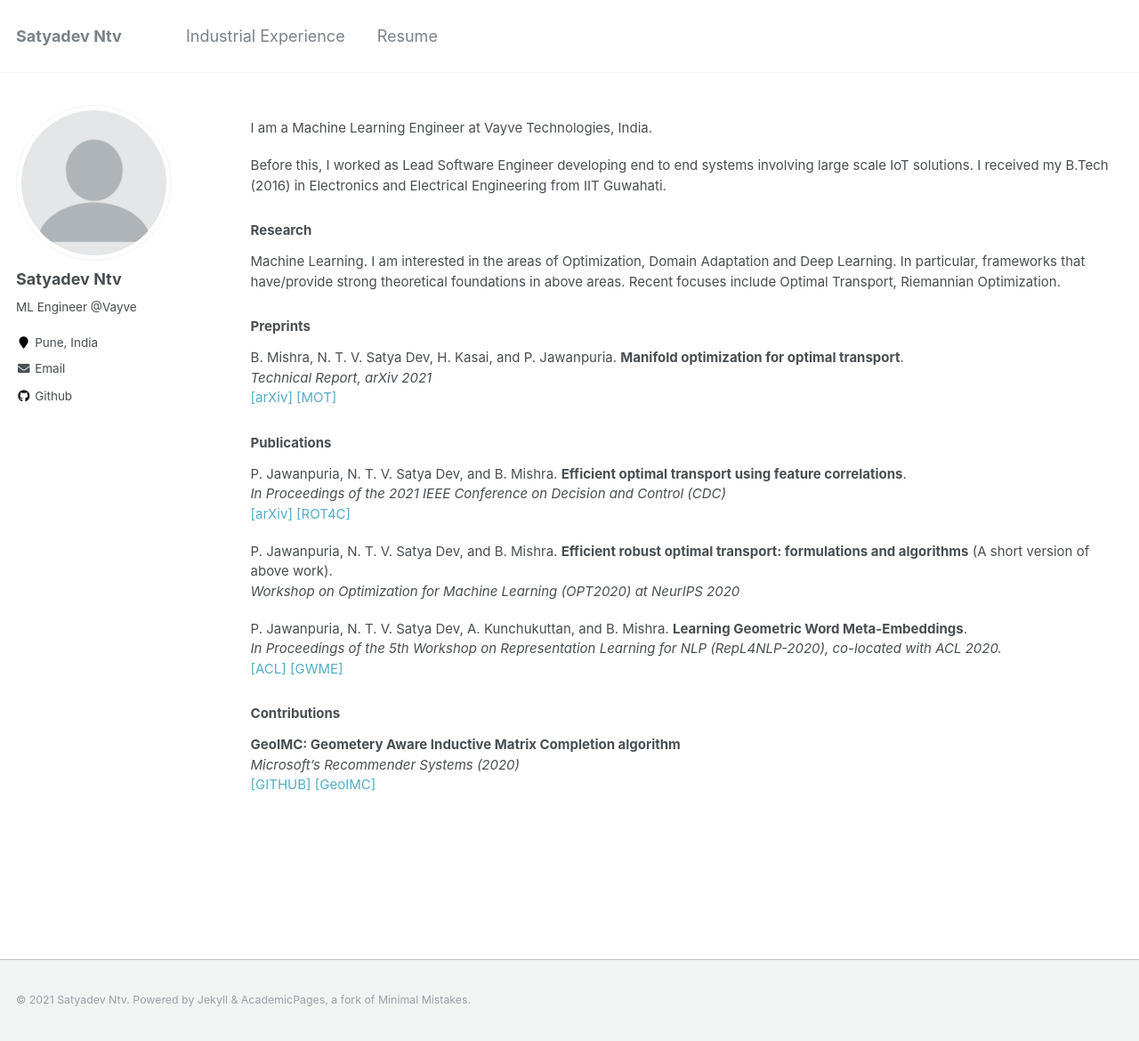
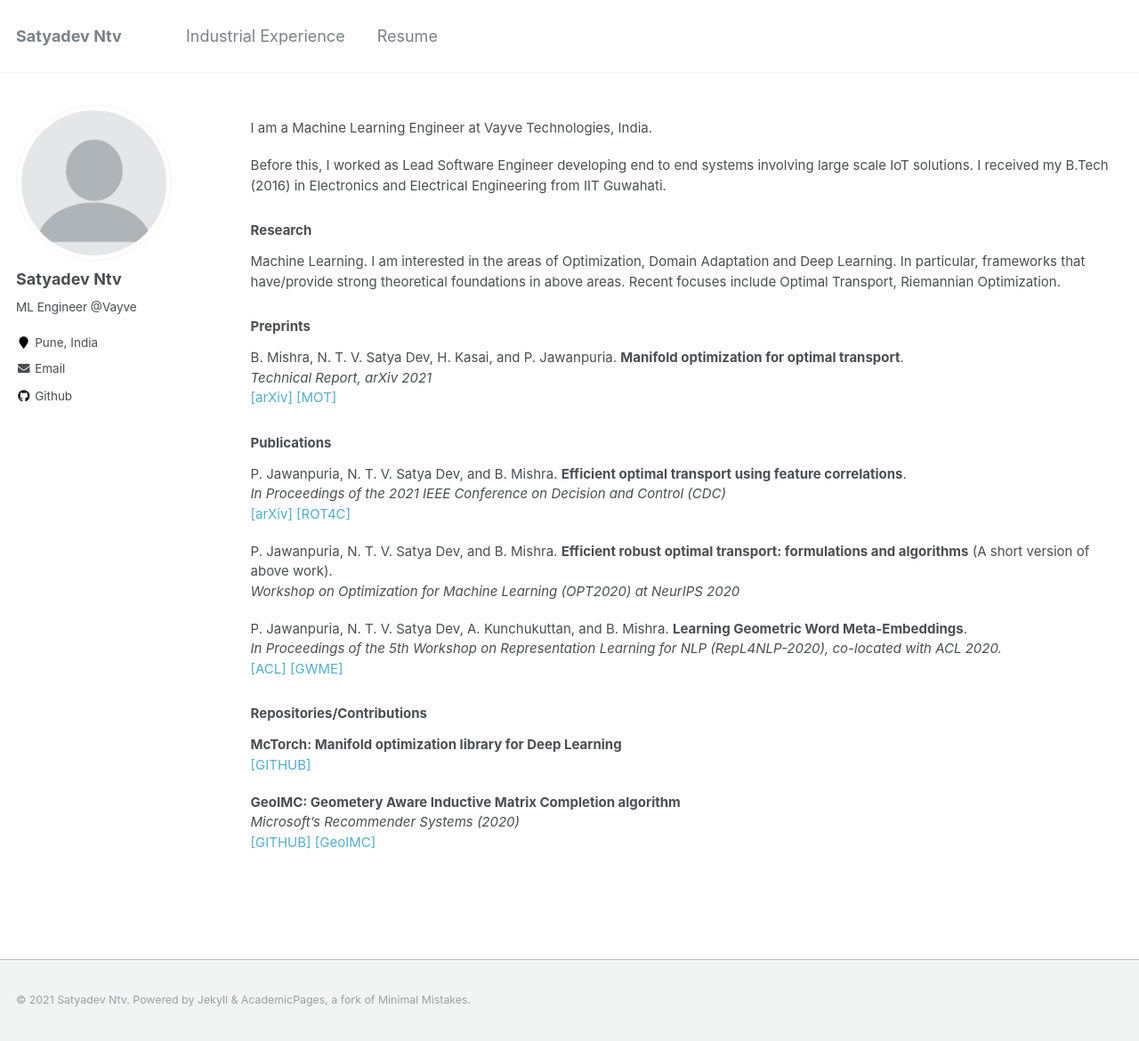
Before and after one commit to SatyadevNtv/satyadevntv.github.io, a Jekyll site: the page built from _pages/about.md, in a window 1280 px wide and 1170 px high. Shown: the whole window at 89% size. Built offline with Jekyll 4.4.1, drawn with Linux system fonts in a browser that asks for light colours.

Commit message:
Update repos

```diff
--- a/_pages/about.md
+++ b/_pages/about.md
@@ -40,7 +40,10 @@ P. Jawanpuria, N. T. V. Satya Dev, A. Kunchukuttan, and B. Mishra. **Learning Ge
 *In Proceedings of the 5th Workshop on Representation Learning for NLP (RepL4NLP-2020), co-located with ACL 2020.*
 [[ACL]](https://www.aclweb.org/anthology/2020.repl4nlp-1.6/) [[GWME]](https://github.com/satyadevntv/geo-meta-emb)
 
-### Contributions
+### Repositories/Contributions
+
+**McTorch: Manifold optimization library for Deep Learning**
+[[GITHUB]](https://github.com/mctorch/mctorch)
 
 **GeoIMC: Geometery Aware Inductive Matrix Completion algorithm**
 *Microsoft's Recommender Systems (2020)*
```
